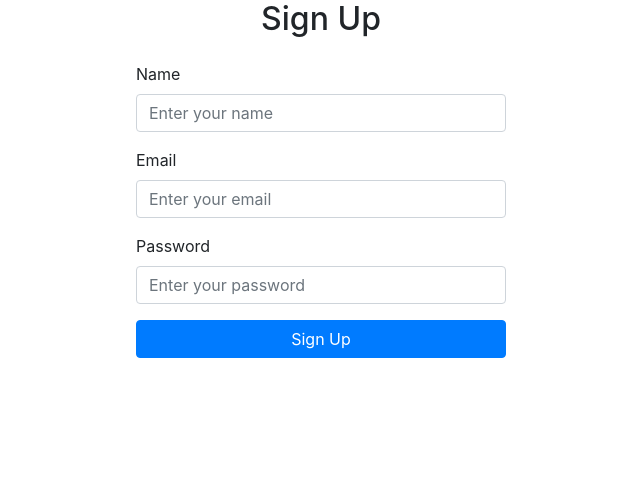
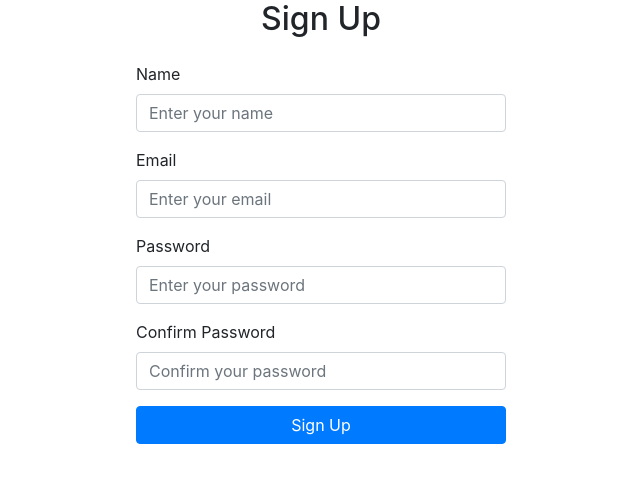
Before and after one commit to ItsAdi22/wedding-web, a Flask app: template templates/login/signup.html in a window 1280 px wide. Shown: the part 104-587 px from the top of the page, without its empty margins (319-959 px from the left). Run offline with Flask 3, Linux system fonts and the light colour scheme; the template is opened without the code that fills it: values that come from a table or form of the project are taken from there, others are empty; some libraries are stand-ins or nearby versions.

Commit message:
added confirm password field in signup page

```diff
--- a/app.py
+++ b/app.py
@@ -36,30 +36,34 @@ def signup():
         userName = request.form.get("userName")
         email = request.form.get("email")
         password = request.form.get("password")
+        confpassword = request.form.get("confpassword")
 
-        try:
-            cursor = mysql.connection.cursor()
-            cursor.execute('SELECT * FROM users WHERE email = %s', (email,))
-            account = cursor.fetchone()
+        if password == confpassword:
+            try:
+                cursor = mysql.connection.cursor()
+                cursor.execute('SELECT * FROM users WHERE email = %s', (email,))
+                account = cursor.fetchone()
 
-        except Exception as e:
-            print(f"ERROR OCCURRED: {e}")
-            return redirect(url_for('home'))
-
-        else:
-            if account:
-                flash("Email already used! Please use a different email address")
-                return redirect(url_for('signup'))
+            except Exception as e:
+                print(f"ERROR OCCURRED: {e}")
+                return redirect(url_for('home'))
 
             else:
-                sql = "INSERT INTO users (name, email, password) VALUES (%s, %s, %s)"
-                value = (userName, email, password)
-                cursor.execute(sql, value)
-                mysql.connection.commit()
-                cursor.close()
-                flash("User Registration Successful!")
-                return redirect(url_for('login'))
+                if account:
+                    flash("Email already used! Please use a different email address")
+                    return redirect(url_for('signup'))
 
+                else:
+                    sql = "INSERT INTO users (name, email, password) VALUES (%s, %s, %s)"
+                    value = (userName, email, password)
+                    cursor.execute(sql, value)
+                    mysql.connection.commit()
+                    cursor.close()
+                    flash("User Registration Successful!")
+                    return redirect(url_for('login'))
+        else:
+            flash("Password and confirmpassword fields should match!")
+            return redirect(url_for('signup'))
     else:
         return render_template('login/signup.html', form=SignupForm())
 
--- a/forms.py
+++ b/forms.py
@@ -7,6 +7,7 @@ class SignupForm(FlaskForm):
     userName = StringField('Username', validators=[DataRequired(), Length(min=4, max=20)])
     email = StringField('Email', validators=[DataRequired(), Email()])
     password = PasswordField('Password', validators=[DataRequired(), Length(min=6)])
+    confpassword = PasswordField('Password', validators=[DataRequired(), Length(min=6)])
     submit = SubmitField('Sign Up')
 
 class LoginForm(FlaskForm):
--- a/templates/login/signup.html
+++ b/templates/login/signup.html
@@ -34,6 +34,11 @@
             {{ form.password(class="form-control", placeholder="Enter your password", required="required") }}
         </div>
 
+        <div class="form-group">
+            <label for="{{ form.confpassword.id }}">Confirm Password</label>
+            {{ form.confpassword(class="form-control", placeholder="Confirm your password", required="required") }}
+        </div>
+
         {{ form.submit(class="btn btn-primary btn-block") }}
     </form>
 </div>
```
